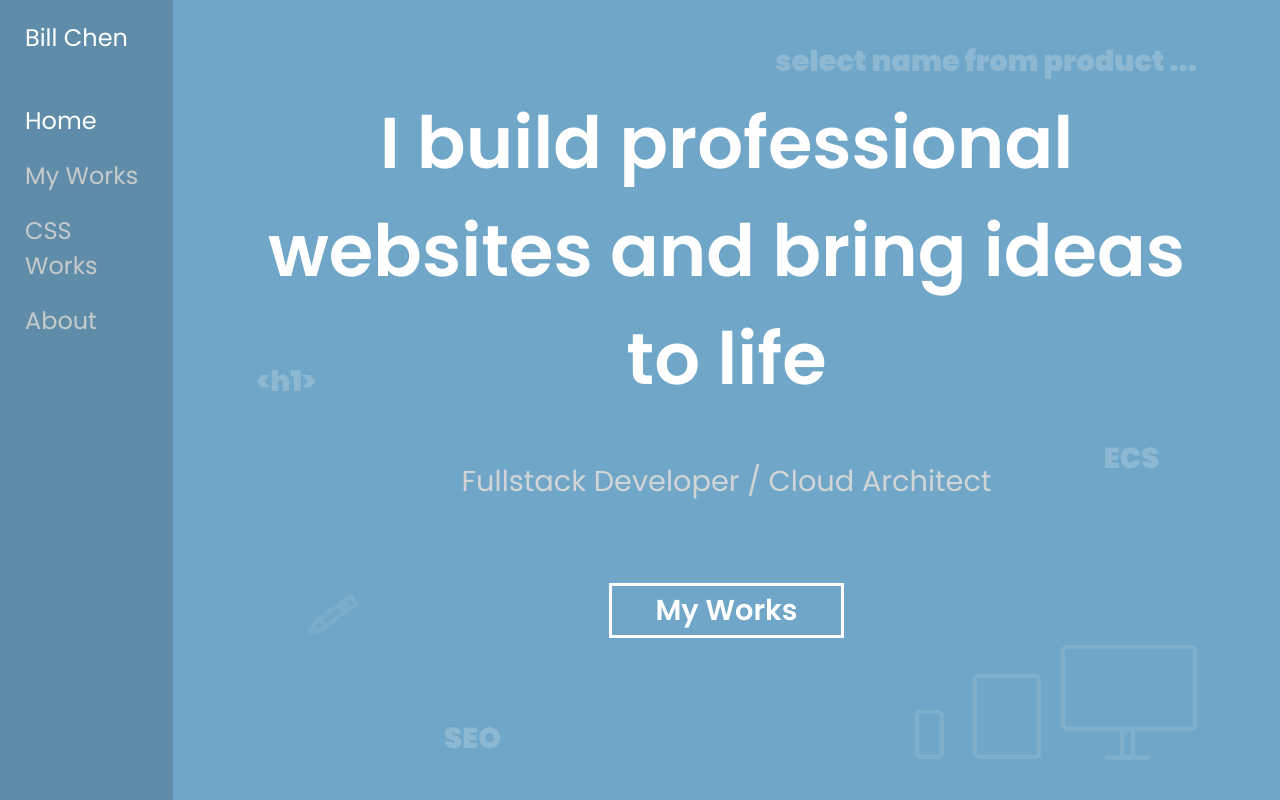
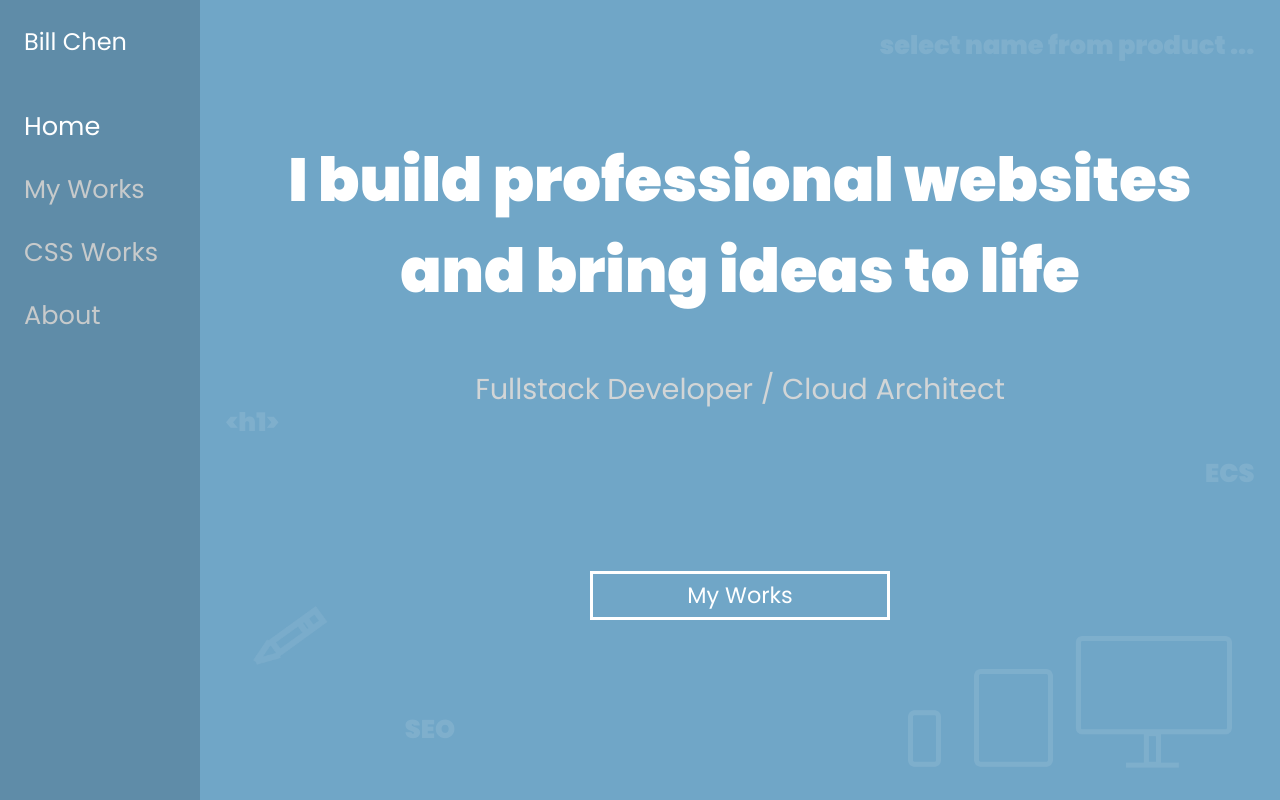
Before and after one commit to chen1223/portfolio, an Angular app: page / in a window 1280 px wide. Built offline with nearby package versions, Linux system fonts and the light colour scheme.

Commit message:
1. Add mobile support for home page 2. Add mobile support for sidenav

```diff
--- a/src/app/core/container/container.component.html
+++ b/src/app/core/container/container.component.html
@@ -1,5 +1,24 @@
 <div class="layout">
-    <app-sidenav class="sidenav"></app-sidenav>
-    <!-- Main page content -->
-    <router-outlet></router-outlet>
+  <header
+    class="header">
+    <button
+      class="hamburger hamburger--slider"
+      type="button"
+      (click)="toggleMenu()"
+      [ngClass]="{
+        'is-active': isActive
+      }">
+      <span class="hamburger-box">
+        <span class="hamburger-inner"></span>
+      </span>
+    </button>
+    <span class="brand-name">Bill Chen</span>
+  </header>
+  <app-sidenav
+    class="sidenav"
+    [ngClass]="{
+      'open': isActive
+    }"></app-sidenav>
+  <!-- Main page content -->
+  <router-outlet></router-outlet>
 </div>
--- a/src/app/core/container/container.component.scss
+++ b/src/app/core/container/container.component.scss
@@ -1,15 +1,94 @@
-:host {
-  min-height: 100%;
-  min-height: 100vh;
-}
+@import '../../color.scss';
 .layout {
   min-height: 100%;
   min-height: 100vh;
-  display: flex;
+  overflow-x: hidden;
+  background: $mainColor;
   .sidenav {
-    width: 200px;
+    position: absolute;
+    top: 0px;
+    min-height: 100vh;
+    left: 0;
+    right: 0;
+    padding: 1.5em;
+    background: $mainColorDark;
   }
   .page-container {
     height: 100%;
   }
 }
+/*** Header Section ***/
+.header {
+  text-align: center;
+  z-index: 10;
+  position: relative;
+  padding: 1.5em;
+}
+.hamburger {
+  outline: none;
+  padding: .5em 0;
+  position: absolute;
+  top: 1.5em;
+  left: 1.5em;
+}
+.hamburger-inner, .hamburger-inner::before, .hamburger-inner::after {
+  width: 30px;
+  height: 3px;
+  background-color: white;
+}
+.hamburger.is-active .hamburger-inner,
+.hamburger.is-active .hamburger-inner::before,
+.hamburger.is-active .hamburger-inner::after {
+  background-color: white;
+}
+.brand-name {
+  font-size: 1.5em;
+  color: white;
+  display: block;
+}
+/*** Sidenav ***/
+.sidenav {
+  transform: translateX(-100%);
+  transition: .45s ease-in;
+  z-index: 8;
+  &.open {
+    transform: translateX(0);
+  }
+}
+@media (orientation: portrait) {
+  @media (min-width: 1000px) {
+    .layout {
+      .sidenav {
+        padding: 1.5em 3em;
+      }
+    }
+    .hamburger {
+      left: 3em;
+    }
+    .header {
+      padding: 1.5em 3em;
+    }
+  }
+}
+
+@media (orientation: landscape) {
+  @media (min-width: 650px) and (max-width: 999px) {
+    .brand-name {
+      display: none;
+    }
+  }
+  @media (min-width: 1000px) {
+    .layout {
+      display: flex;
+      .sidenav {
+        transform: translateX(0);
+        position: static;
+        max-width: 200px;
+        width: 25%;
+      }
+    }
+    .header {
+      display: none;
+    }
+  }
+}
--- a/src/app/core/container/container.component.ts
+++ b/src/app/core/container/container.component.ts
@@ -6,10 +6,13 @@ import { Component, OnInit } from '@angular/core';
   styleUrls: ['./container.component.scss']
 })
 export class ContainerComponent implements OnInit {
-
+  isActive: boolean = false;
   constructor() { }
 
   ngOnInit(): void {
   }
 
+  toggleMenu() {
+    this.isActive = !this.isActive;
+  }
 }
--- a/src/app/core/home/home.component.scss
+++ b/src/app/core/home/home.component.scss
@@ -4,85 +4,236 @@
   background: $mainColor;
 }
 .home-container {
-  display: grid;
-  grid-template-columns: 1fr;
-  grid-template-rows: .8fr 1.25fr 1.25fr 2.25fr;
-  width: 85%;
-  max-height: 100vh;
-  overflow: hidden;
-  margin: auto;
-  text-align: center;
-  position: relative;
+  padding: 0 1.5em;
+  margin-top: 2em;
 }
 .title {
+  margin: 0;
   color: white;
-  font-size: 4.5rem;
-  font-weight: 600;
-  margin: 0;
-  grid-row: 2/3;
-  grid-column: 1;
+  font-size: 1.9em;
 }
-.desc-wrapper {
-  grid-row: 3/4;
-  align-items: center;
-  justify-content: center;
-  display: flex;
-  .desc {
-    color: $homeSubText;
-    font-size: 1.8rem;
-  }
+.desc {
+  color: $homeSubText;
+  font-size: 1.4em;
+  margin-top: 1.5em;
+  width: 80%;
+  display: block;
+}
+a {
+  text-decoration: none;
+  color: currentColor;
 }
 .cta-container {
-  grid-row: 4/last-line;
-  .cta {
-    display: block;
-    text-decoration: none;
-    color: white;
-    border: 3px solid white;
-    width: 25%;
-    padding: 3px 5px;
-    box-sizing: border-box;
-    font-size: 1.8rem;
-    background-color: $mainColor;
-    margin: auto;
-    margin-top: 2rem;
-    font-weight: 600;
-  }
+  position: absolute;
+  bottom: 10em;
+  width: 100%;
+  left: 0;
 }
-/** Decorations **/
-.decor {
-  position: absolute;
+.cta {
   color: white;
-  opacity: .2;
-  font-weight: bold;
-  font-size: 1.8rem;
+  font-size: 1.4em;
+  display: block;
+  border: 3px solid white;
+  text-align: center;
+  margin: auto;
+  width: 70%;
+  padding: .2em;
+  max-width: 300px;
+  position: relative;
+  z-index: 5;
 }
+/*** Decorations ***/
 .devices {
   position: absolute;
-  right: 0;
-  bottom: 5%;
-  width: 30%;
-  max-width: 30%;
+  right: 1em;
+  bottom: 2em;
+  width: 60%;
+  max-width: 60%;
 }
 .pen {
   position: absolute;
-  bottom: 20%;
-  width: 6%;
-  max-width: 6%;
-  left: 5%;
+  width: 18%;
+  max-width: 80px;
+  right: 1.5em;
+  bottom: 22em;
 }
-.--sql {
-  top: 5%;
-  right: 0;
+.decor {
+  color: white;
+  opacity: .1;
+  font-weight: bold;
+  font-size: 1.3em;
+  position: absolute;
+  &.--seo {
+    bottom: 5em;
+    left: 1em;
+  }
+  &.--ecs {
+    bottom: 11em;
+    left: 10em;
+  }
+  &.--sql {
+    display: none;
+  }
+  &.--h1 {
+    bottom: 14em;
+    left: 3em;
+  }
 }
-.--h1 {
-  top: 45%;
+@media (orientation: portrait) {
+  @media (min-width: 1000px) {
+    .home-container {
+      padding: 0 3em;
+    }
+    .title {
+      font-size: 2.5em;
+    }
+    .desc {
+      width: 100%;
+    }
+  }
 }
-.--ecs {
-  bottom: 40%;
-  right: 4%;
+@media (orientation: landscape) {
+  :host {
+    position: relative;
+    height: 100vh;
+    overflow: hidden;
+  }
+  .title {
+    text-align: center;
+  }
+  .desc {
+    text-align: center;
+    margin-left: auto;
+    margin-right: auto;
+  }
+  @media (min-width: 650px) and (max-width: 850px) {
+    .home-container {
+      margin-top: 0;
+    }
+    .title {
+      margin: auto;
+      width: 90%;
+      font-size: 2em;
+    }
+    .desc {
+      font-size: 1.2em;
+    }
+    .cta-container {
+      position: relative;
+      bottom: unset;
+      margin-top: 2.5em;
+    }
+    .cta {
+      font-size: 1.2em;
+      width: 30%;
+      padding: .1em;
+    }
+  }
+  @media (min-width: 850px) and (max-width: 999px) {
+    .home-container {
+      margin-top: 0;
+    }
+    .title {
+      margin: auto;
+      width: 80%;
+      font-size: 2em;
+    }
+    .desc {
+      font-size: 1.2em;
+    }
+    .cta-container {
+      position: relative;
+      bottom: unset;
+      margin-top: 2.5em;
+    }
+    .cta {
+      font-size: 1.2em;
+      width: 30%;
+      padding: .1em;
+    }
+  }
+  @media (min-width: 1000px){
+    .title {
+      font-size: 3em;
+      margin-top: 2.2em;
+      text-align: center;
+    }
+    .desc {
+      width: 100%;
+      font-size: 1.8em;
+      margin-top: 1.8em;
+    }
+    .cta-container {
+      position: relative;
+      margin-top: 10em;
+      bottom: unset;
+      .cta {
+        max-width: 300px;
+      }
+    }
+    .devices {
+      width: 30%;
+      right: 3em;
+    }
+    .pen {
+      left: 3em;
+      right: unset;
+      bottom: 8em;
+    }
+    .decor {
+      font-size: 1.6em;
+      &.--sql {
+        display: block;
+        top: 1em;
+        right: 1em;
+      }
+      &.--h1 {
+        left: 1em;
+      }
+      &.--seo {
+        bottom: 2em;
+        left: 8em;
+      }
+      &.--ecs {
+        right: 1em;
+        left: unset;
+        bottom: 12em;
+      }
+    }
+  }
+  @media (min-width: 1200px) and (max-width: 1299px) {
+    .title {
+      font-size: 3.8em;
+    }
+  }
+  @media (min-width: 1300px) {
+    .title {
+      font-size: 4.5em;
+      margin-top: 1.4em;
+      width: 90%;
+      margin-left: auto;
+      margin-right: auto;
+    }
+    .cta-container {
+      margin-top: 7em;
+    }
+    .cta {
+      font-size: 1.6em;
+      font-weight: 600;
+    }
+    .decor {
+      &.--sql {
+        right: 2em;
+      }
+      &.--ecs {
+        right: 5em;
+      }
+    }
+  }
 }
-.--seo {
-  bottom: 5%;
-  left: 20%;
+
+@media (min-width: 950px) {
+  .cta {
+    max-width: 450px;
+  }
 }
--- a/src/app/core/sidenav/sidenav.component.html
+++ b/src/app/core/sidenav/sidenav.component.html
@@ -1,16 +1,6 @@
-<section class="sidenav">
+<div class="sidenav">
   <!-- Brand Section -->
   <div class="brand">
-    <button class="hamburger hamburger--slider"
-            type="button"
-            (click)="toggleMenu()"
-            [ngClass]="{
-              'is-active': isActive
-            }">
-      <span class="hamburger-box">
-        <span class="hamburger-inner"></span>
-      </span>
-    </button>
     <span class="brand-name">Bill Chen</span>
   </div>
   <!-- Menu -->
@@ -28,4 +18,4 @@
       <a routerLink="/about" routerLinkActive="active" class="link" aria-label="about">About</a>
     </li>
   </ul>
-</section>
+</div>
--- a/src/app/core/sidenav/sidenav.component.scss
+++ b/src/app/core/sidenav/sidenav.component.scss
@@ -1,20 +1,16 @@
 @import '../../color.scss';
 .sidenav {
-  background: $mainColorDark;
   height: 100%;
-  padding: 20px 25px;
-  box-sizing: border-box;
+  width: 100%;
 }
-.hamburger {
-  outline: none;
+
+/** Brand **/
+.brand {
+  text-align: center;
   display: none;
 }
-.hamburger-inner, .hamburger-inner::before, .hamburger-inner::after {
-  width: 30px;
-}
-/** Brand **/
 .brand-name {
-  font-size: 1.5rem;
+  font-size: 1.5em;
   color: white;
   display: block;
 }
@@ -23,14 +19,14 @@
   list-style: none;
   padding: 0;
   margin: 0;
-  margin-top: 3rem;
+  margin-top: 6em;
   .item {
     padding: 0;
-    margin-top: 20px;
+    margin-bottom: 2em;
     .link {
       text-decoration: none;
       color: $sideNavText;
-      font-size: 1.5rem;
+      font-size: 1.8em;
       &.active {
         color: white;
       }
@@ -38,53 +34,35 @@
   }
 }
 
-/*--------- Landscape Devices ---------*/
-/***** LG Devices *****/
-@media (min-width: 1200px) and (orientation: landscape){
-
+@media (orientation: landscape) {
+  @media (min-width: 650px) and (max-width: 999px) {
+    .brand {
+      display: block;
     }
-/***** MD Devices*****/
-@media (min-width: 993px) and (max-width: 1199px) and (orientation: landscape){
-
-}
-/***** SM Devices *****/
-@media (min-width: 768px) and (max-width: 992px) and (orientation: landscape){
-
-}
-/***** XS Devices *****/
-@media (min-width: 480px) and (max-width: 767px) and (orientation: landscape){
-  .hamburger {
-    display: inline-block;
+    .menu-wrapper {
+      text-align: center;
+      margin-top: 2em;
+      .item {
+        margin-bottom: 1.2em;
+        .link {
+          font-size: 1.4em;
         }
       }
-/***** XXS Devices *****/
-@media (max-width: 479px) and (orientation: landscape){
-  .hamburger {
-    display: inline-block;
     }
   }
-/*--------- Portrait Devices ---------*/
-/***** LG Devices *****/
-@media (min-width: 1200px) and (orientation: portrait){
-
+  @media (min-width: 1000px) {
+    .brand {
+      display: block;
+      text-align: left;
     }
-/***** MD Devices*****/
-@media (min-width: 993px) and (max-width: 1199px) and (orientation: portrait){
-
-}
-/***** SM Devices *****/
-@media (min-width: 768px) and (max-width: 992px) and (orientation: portrait){
-
-}
-/***** XS Devices *****/
-@media (min-width: 480px) and (max-width: 767px) and (orientation: portrait){
-  .hamburger {
-    display: inline-block;
+    .menu-wrapper {
+      margin-top: 3em;
+      .item {
+        margin-bottom: 1.5em;
+        .link {
+          font-size: 1.6em;
         }
       }
-/***** XXS Devices *****/
-@media (max-width: 479px) and (orientation: portrait){
-  .hamburger {
-    display: inline-block;
     }
   }
+}
--- a/src/app/core/sidenav/sidenav.component.ts
+++ b/src/app/core/sidenav/sidenav.component.ts
@@ -7,13 +7,11 @@ import { Component, OnInit } from '@angular/core';
 })
 export class SidenavComponent implements OnInit {
 
-  isActive: boolean = false;
+
   constructor() { }
 
   ngOnInit(): void {
   }
 
-  toggleMenu() {
-    this.isActive = !this.isActive;
-  }
+
 }
--- a/src/styles.scss
+++ b/src/styles.scss
@@ -4,7 +4,30 @@ body {
 }
 * {
   font-family: 'Poppins', sans-serif;
+  box-sizing: border-box;
 }
 .inner-page-wrapper {
   height: 100%;
 }
+@media (orientation: landscape) {
+  @media (min-width: 1000px) {
+    * {
+      font-size: 16px;
+    }
+  }
+}
+@media (min-width: 950px) and (orientation: portrait){
+  * {
+    font-size: 28px;
+  }
+}
+@media (min-width: 750px) and (max-width: 949px){
+  * {
+    font-size: 20px;
+  }
+}
+@media (min-width: 600px) and (max-width: 749px) {
+  * {
+    font-size: 18px;
+  }
+}
```
Lines whose indentation alone changed are shown as unchanged.
